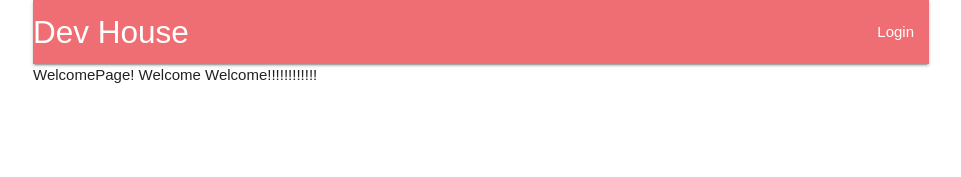
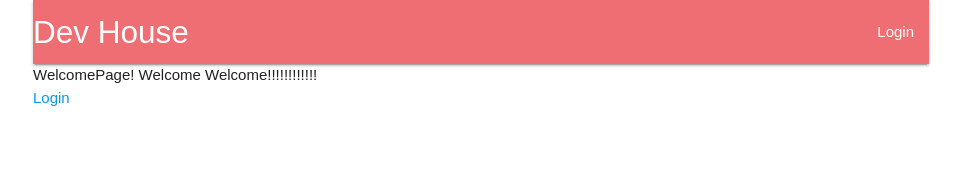
Before and after one commit to digression99/dev-house-client, a React (Create React App) app: page / in a window 1280 px wide. Shown: the top 177 px of the page, without its empty margins (159-1120 px from the left). Built offline with nearby package versions, Linux system fonts and the light colour scheme.

Commit message:
fix task

```diff
--- a/src/components/pages/WelcomePage.js
+++ b/src/components/pages/WelcomePage.js
@@ -1,5 +1,5 @@
 import React, { Component } from 'react';
-import { withRouter } from 'react-router-dom';
+import { Link, withRouter } from 'react-router-dom';
 import { connect } from 'react-redux';
 import { compose } from 'redux';
 import URL from 'url-parse';
@@ -44,6 +44,9 @@
             <div>
                 WelcomePage!
                 Welcome Welcome!!!!!!!!!!!!
+                <div>
+                    <Link to="/login">Login</Link>
+                </div>
             </div>
         );
     }
```
Also changed, not shown: src/App.css (line endings or trailing spaces).
